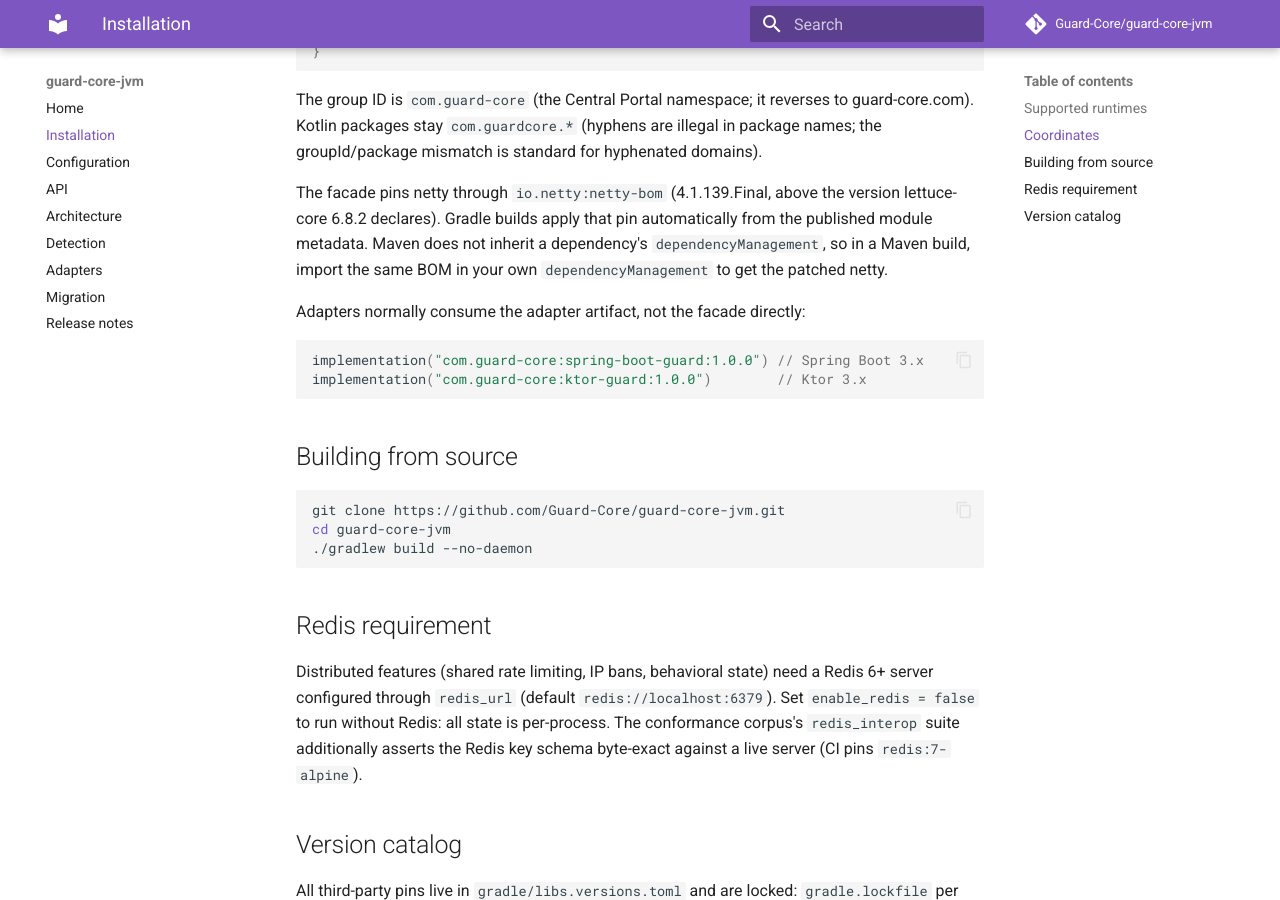
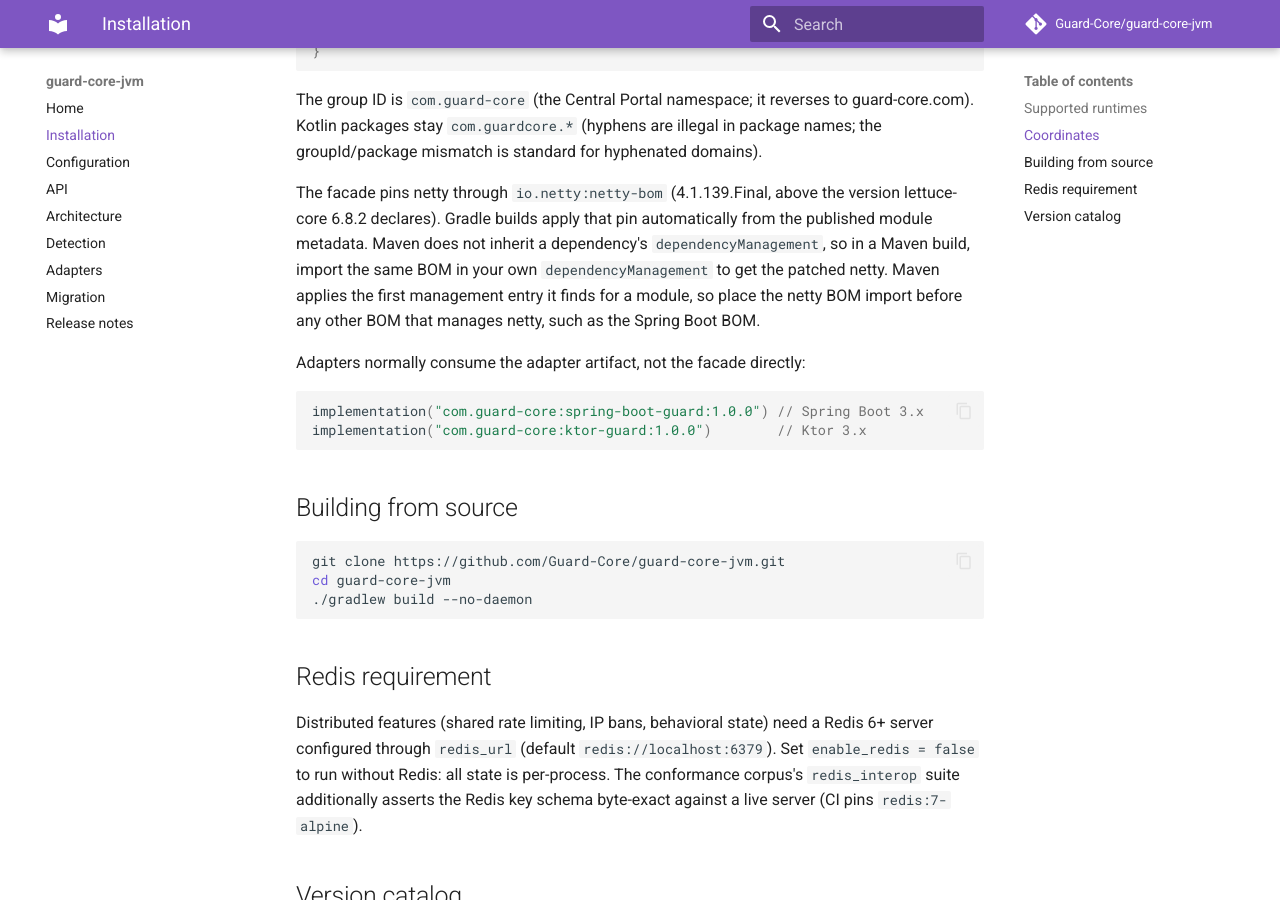
Before and after one commit to Guard-Core/guard-core-jvm, an MkDocs documentation site: the page built from docs/installation.md, in a window 1280 px wide and 900 px high, scrolled down 563 px. Built offline with MkDocs 1.6.1 and Material for MkDocs 9.7.7, drawn with Linux system fonts in a browser that asks for light colours; comment, search, counter and statistics services are not loaded.

Commit message:
docs: note the Maven BOM import order for the netty pin

```diff
--- a/docs/installation.md
+++ b/docs/installation.md
@@ -27,7 +27,7 @@
 illegal in package names; the groupId/package mismatch is standard for
 hyphenated domains).
 
-The facade pins netty through `io.netty:netty-bom` (4.1.139.Final, above the version lettuce-core 6.8.2 declares). Gradle builds apply that pin automatically from the published module metadata. Maven does not inherit a dependency's `dependencyManagement`, so in a Maven build, import the same BOM in your own `dependencyManagement` to get the patched netty.
+The facade pins netty through `io.netty:netty-bom` (4.1.139.Final, above the version lettuce-core 6.8.2 declares). Gradle builds apply that pin automatically from the published module metadata. Maven does not inherit a dependency's `dependencyManagement`, so in a Maven build, import the same BOM in your own `dependencyManagement` to get the patched netty. Maven applies the first management entry it finds for a module, so place the netty BOM import before any other BOM that manages netty, such as the Spring Boot BOM.
 
 Adapters normally consume the adapter artifact, not the facade directly:
 
```
